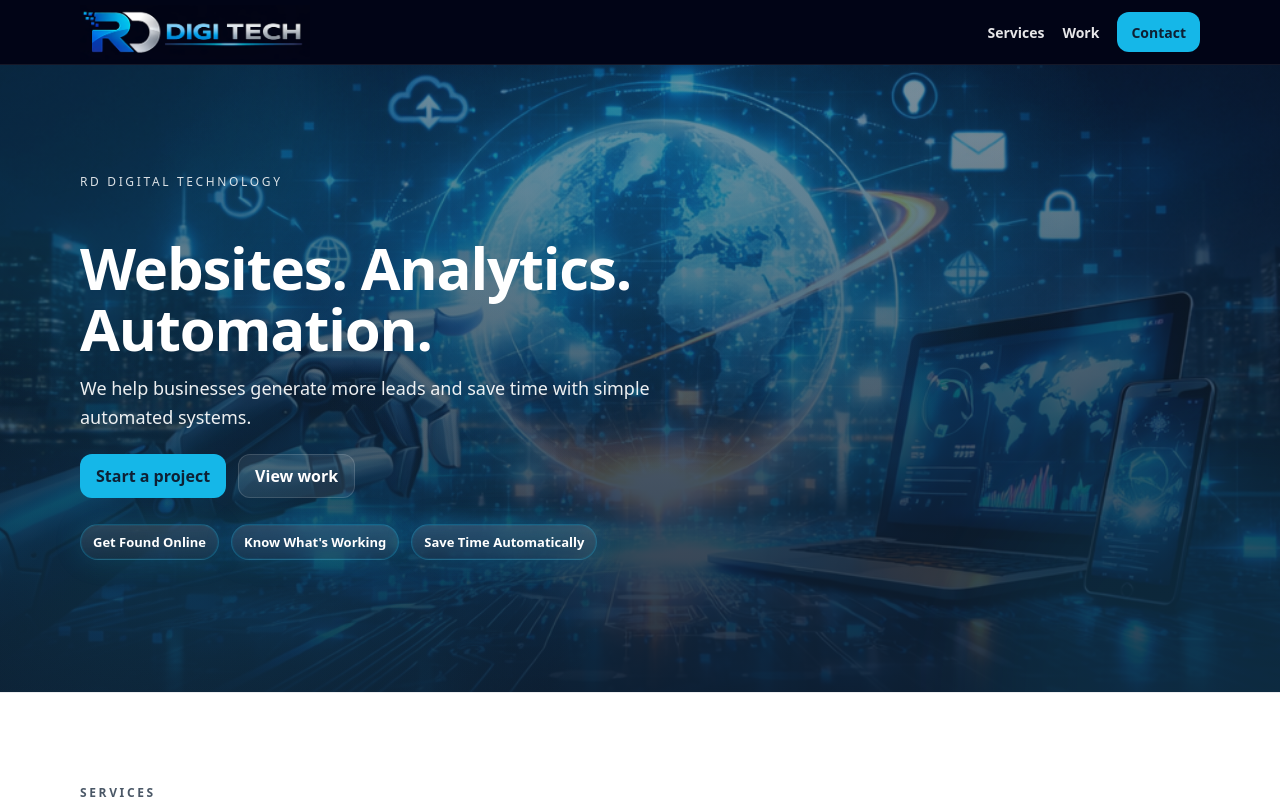
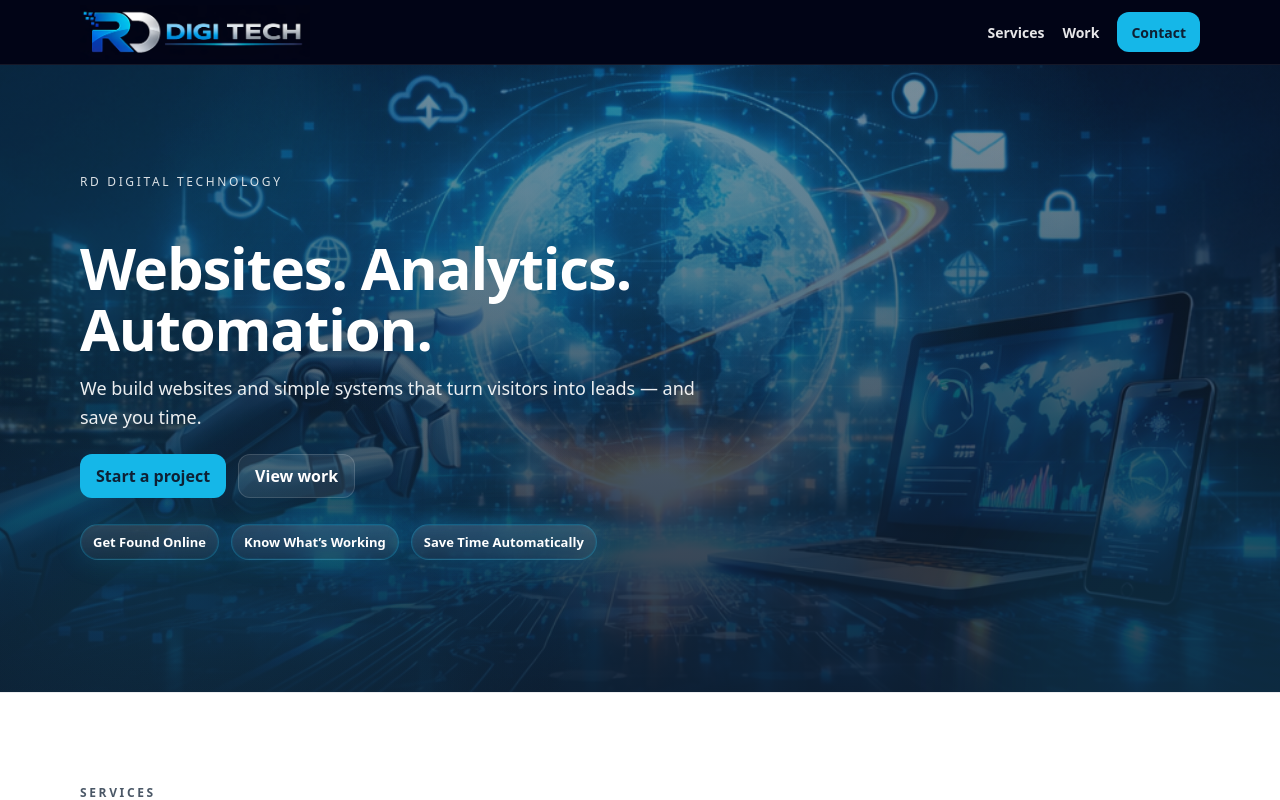
Before and after one commit to ralphdaryn/rddigitech, a React (Vite) app: page / in a window 1280 px wide. Shown: the top 800 px of the page. Built offline with nearby package versions, Linux system fonts and the light colour scheme.

Commit message:
update hero sub text

```diff
--- a/src/sections/Hero/Hero.jsx
+++ b/src/sections/Hero/Hero.jsx
@@ -22,8 +22,8 @@ export default function Hero() {
           <h1 className="hero__title">Websites. Analytics. Automation.</h1>
 
           <p className="hero__sub">
-            We help businesses generate more leads and save time with simple automated
-            systems.
+            We build websites and simple systems that turn visitors into leads —
+            and save you time.
           </p>
         </div>
 
@@ -38,7 +38,7 @@ export default function Hero() {
 
         <div className="hero__bubbles" aria-label="What we do">
           <span className="hero__bubble">Get Found Online</span>
-          <span className="hero__bubble">Know What's Working</span>
+          <span className="hero__bubble">Know What’s Working</span>
           <span className="hero__bubble">Save Time Automatically</span>
         </div>
       </Container>
--- a/src/sections/Hero/Hero.scss
+++ b/src/sections/Hero/Hero.scss
@@ -30,7 +30,7 @@
     /* Keeps the important part visible on all screens */
     object-position: center right;
 
-    opacity: 1.2;
+    opacity: 1;
     pointer-events: none;
     user-select: none;
     transform: scale(1.02);
@@ -39,7 +39,8 @@
   &__overlay {
     position: absolute;
     inset: 0;
-    background: radial-gradient(
+    background:
+      radial-gradient(
         900px 520px at 50% 20%,
         rgba(21, 183, 232, 0.22),
         transparent 55%
@@ -49,11 +50,7 @@
         rgba(21, 183, 232, 0.12),
         transparent 60%
       ),
-      linear-gradient(
-        180deg,
-        rgba(14, 32, 52, 0.52),
-        rgba(14, 32, 52, 0.9)
-      );
+      linear-gradient(180deg, rgba(14, 32, 52, 0.52), rgba(14, 32, 52, 0.9));
   }
 
   &__glow {
@@ -154,18 +151,33 @@
 
     border: 1px solid rgba(21, 183, 232, 0.28);
 
-    box-shadow: inset 0 0 0 1px rgba(21, 183, 232, 0.08),
+    box-shadow:
+      inset 0 0 0 1px rgba(21, 183, 232, 0.08),
       0 0 28px rgba(21, 183, 232, 0.18);
 
     backdrop-filter: blur(8px);
     white-space: nowrap;
 
-    transition: transform 0.2s ease, box-shadow 0.2s ease;
+    transition:
+      transform 0.2s ease,
+      box-shadow 0.2s ease;
 
     &:hover {
       transform: translateY(-2px);
-      box-shadow: inset 0 0 0 1px rgba(21, 183, 232, 0.12),
+      box-shadow:
+        inset 0 0 0 1px rgba(21, 183, 232, 0.12),
         0 0 36px rgba(21, 183, 232, 0.3);
+    }
+  }
+
+  &__note {
+    margin-top: 10px;
+    font-size: 14px;
+    opacity: 0.85;
+    max-width: 60ch;
+
+    @media (min-width: 520px) {
+      font-size: 15px;
     }
   }
 
```
